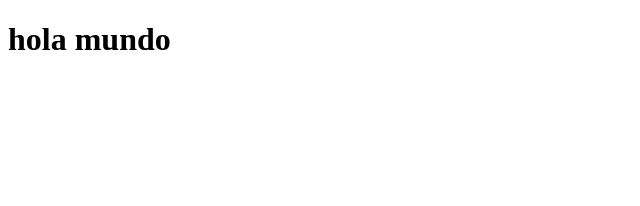
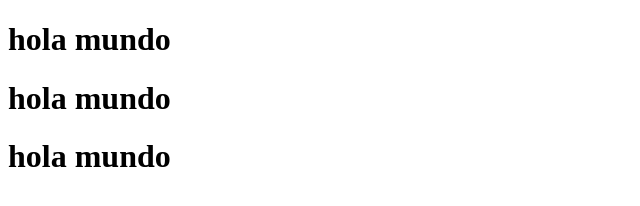
Before and after one commit to fedecolettok/mi_primer_despliegue, a plain HTML site: page index.html in a window 1280 px wide. Shown: the whole page, without its empty margins (0-640 px from the left). Drawn offline with Linux system fonts and the light colour scheme.

Commit message:
agregue 2 'holas mundos' mas

```diff
--- a/index.html
+++ b/index.html
@@ -9,7 +9,8 @@
 <body>
 
     <h1>hola mundo</h1>
-
+    <h1>hola mundo</h1>
+    <h1>hola mundo</h1>
 
 </body>
 </html>
```
